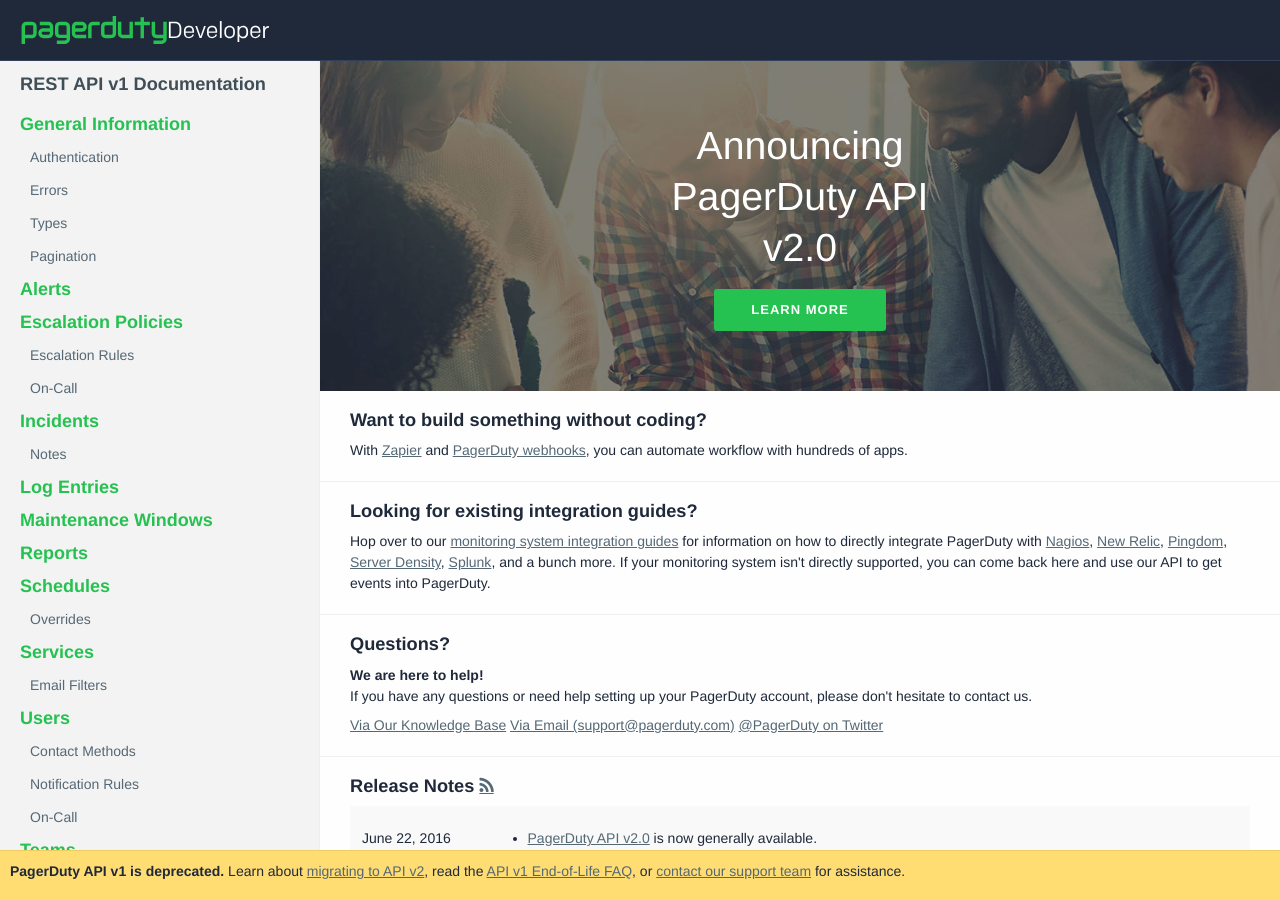
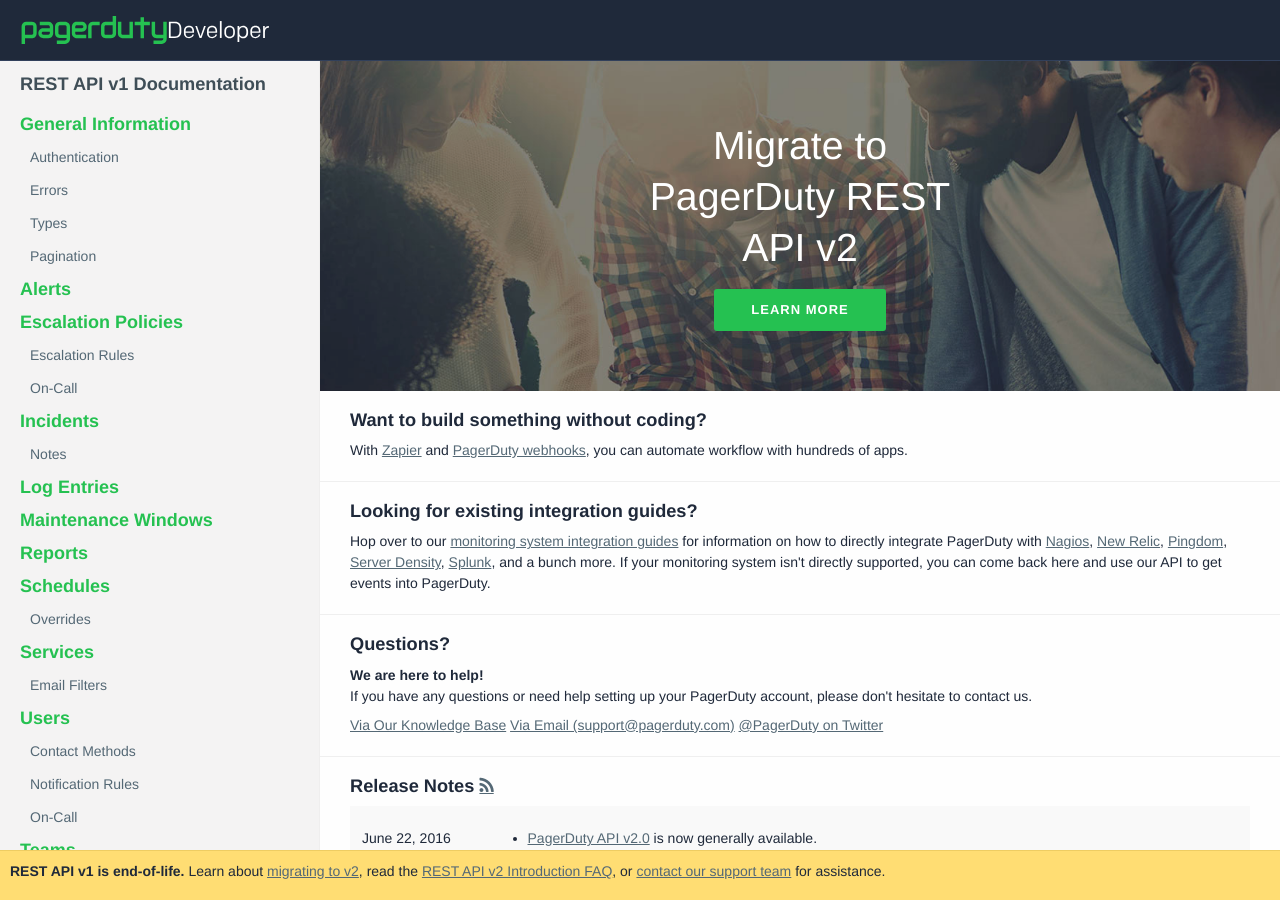
Before and after one commit to h4dz/devdocs, a Jekyll site: the page built from source/index.html, in a window 1280 px wide and 900 px high. Built offline with Jekyll 4.4.1, drawn with Linux system fonts in a browser that asks for light colours; some web fonts are replaced.

Commit message:
Update REST API v1 messaging from deprecation to EOL

```diff
--- a/Gemfile
+++ b/Gemfile
@@ -1,5 +1,5 @@
 source "https://rubygems.org"
-ruby '2.0.0'
+ruby '~> 2.0'
 gem 'jekyll', '~> 2.0'
 gem 'jekyll-redirect-from'
 gem 'jekyll-sitemap'
--- a/source/_includes/footer.html
+++ b/source/_includes/footer.html
@@ -24,8 +24,8 @@
     <div id='deprecation-warning'>
       <div class='alert-warning alert alert-block'>
         <p>
-          <strong>PagerDuty API v1 is deprecated.</strong>
-          Learn about <a href='https://v2.developer.pagerduty.com/docs/migrating-to-api-v2' target='v2'>migrating to API v2</a>, read the <a href='https://v2.developer.pagerduty.com/v2/docs/api-v2-frequently-asked-questions' target='v2'>API v1 End-of-Life FAQ</a>, or <a href='mailto:support@pagerduty.com'>contact our support team</a> for assistance.
+          <strong>REST API v1 is end-of-life.</strong>
+          Learn about <a href='https://v2.developer.pagerduty.com/docs/migrating-to-api-v2' target='v2'>migrating to v2</a>, read the <a href='https://v2.developer.pagerduty.com/v2/docs/api-v2-frequently-asked-questions' target='v2'>REST API v2 Introduction FAQ</a>, or <a href='mailto:support@pagerduty.com'>contact our support team</a> for assistance.
         </p>
       </div>
     </div>
--- a/source/_includes/header.html
+++ b/source/_includes/header.html
@@ -33,7 +33,7 @@
                 <div class='col9 main-header'>
                   <!-- <h2>Documentation</h2> -->
                   {% if page.path != 'index.html' %}
-                    <h2><a href="https://v2.developer.pagerduty.com" id="learn-about-v2" class="pgd-button top-nav">Learn About API v2.0</a></h2>
+                    <h2><a href="https://v2.developer.pagerduty.com/docs/migrating-to-api-v2" id="learn-about-v2" class="pgd-button top-nav">Migrate to REST API v2</a></h2>
                   {% endif %}
                 </div>
               </div>
--- a/source/index.html
+++ b/source/index.html
@@ -3,8 +3,8 @@ title: PagerDuty Developer - Home
 layout: index
 ---
 <div class="api-v20-hero">
-    <h1>Announcing PagerDuty API v2.0</h1>
-    <a href="https://v2.developer.pagerduty.com" class="pgd-button">Learn More</a>
+    <h1>Migrate to PagerDuty REST API v2</h1>
+    <a href="https://v2.developer.pagerduty.com/docs/migrating-to-api-v2" class="pgd-button">Learn More</a>
 </div>
                   <div class='landing'>
                     <div class='section'>
```
